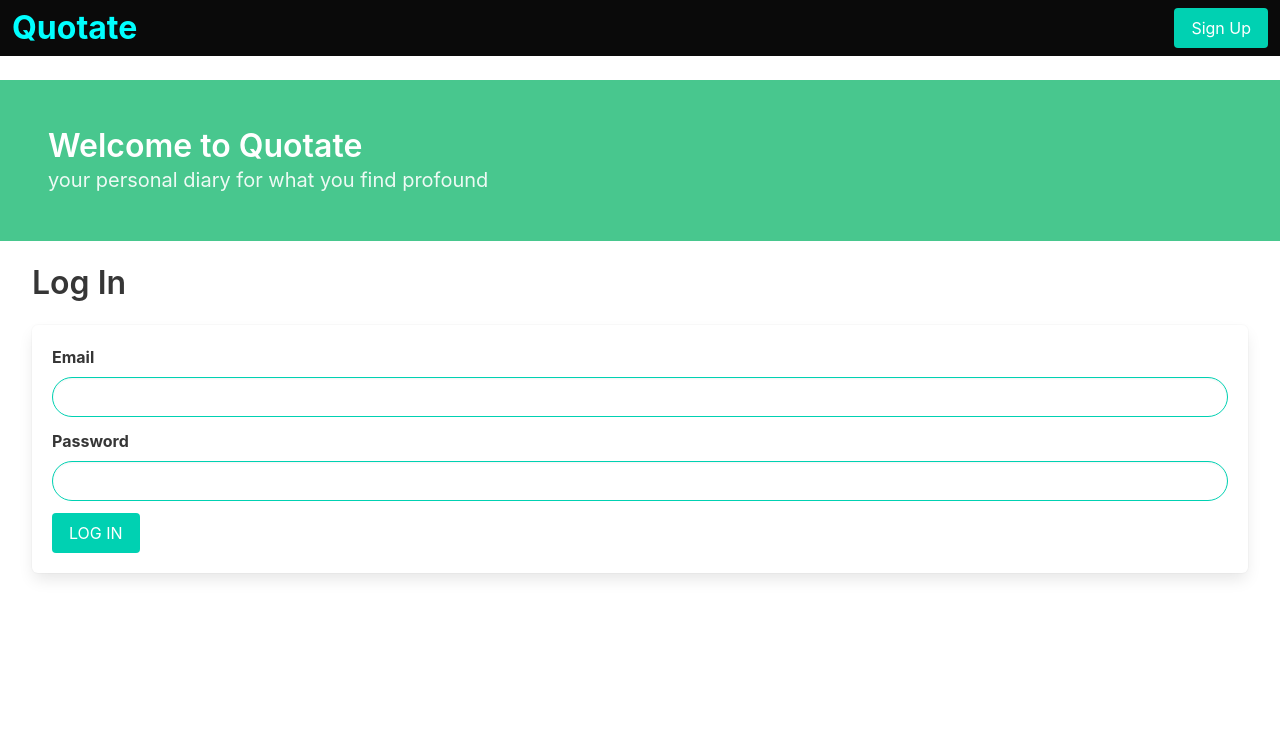
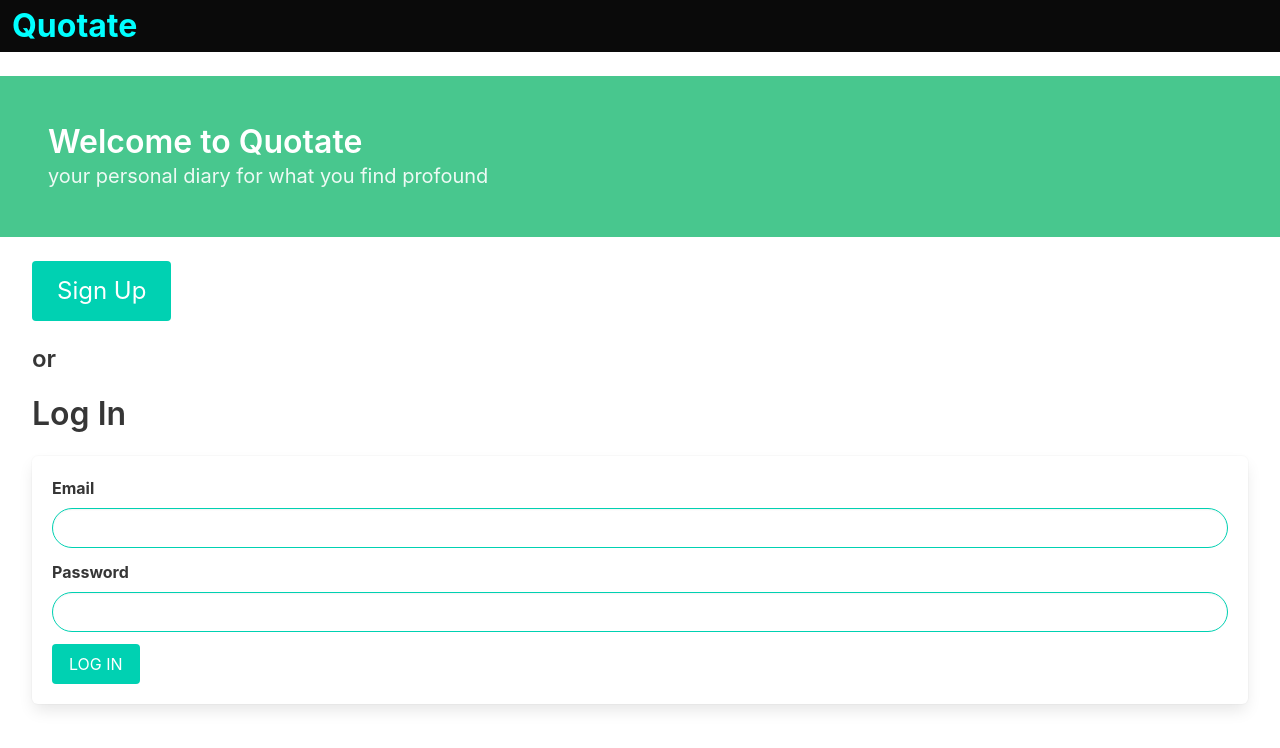
Before and after one commit to seantolbert/quotatev2, a React (Create React App) app in the folder quotatev2/: page /quotes in a window 1280 px wide. Shown: the top 748 px of the page. Built offline with nearby package versions, Linux system fonts and the light colour scheme; no server answers.

Commit message:
fixes sign in button for mobile

```diff
--- a/quotatev2/src/components/LoginForm/LoginForm.jsx
+++ b/quotatev2/src/components/LoginForm/LoginForm.jsx
@@ -2,6 +2,7 @@ import { useState } from "react";
 import * as usersService from "../../utilities/users-service";
 
 export default function LogIn({ setUser }) {
+  const [showLogin, setShowLogin] = useState(true);
   const [credentials, setCredentials] = useState({
     email: "",
     password: "",
@@ -26,6 +27,7 @@ export default function LogIn({ setUser }) {
   return (
     <div className="container is-fluid">
       <h2 className="title">Log In</h2>
+
       <div onSubmit={handleSubmit}>
         <form autoComplete="off" className="box">
           <div className="field">
@@ -54,7 +56,9 @@ export default function LogIn({ setUser }) {
               />
             </div>
           </div>
-          <button className="button is-primary" type="submit">LOG IN</button>
+          <button className="button is-primary" type="submit">
+            LOG IN
+          </button>
         </form>
         <p className="error-message">&nbsp;{error}</p>
       </div>
--- a/quotatev2/src/pages/AuthPage/AuthPage.jsx
+++ b/quotatev2/src/pages/AuthPage/AuthPage.jsx
@@ -4,7 +4,6 @@ import LoginForm from "../../components/LoginForm/LoginForm";
 
 export default function AuthPage({ setUser }) {
   const [showLogin, setShowLogin] = useState(true);
-  const [isActive, setisActive] = useState(false);
   return (
     <main>
       <div className="block">
@@ -12,19 +11,6 @@ export default function AuthPage({ setUser }) {
           <div className="navbar-item">
             <div className="title">
               <b className="quotate">Quotate</b>
-            </div>
-          </div>
-
-          <div className="navbar-menu">
-            <div className="navbar-end">
-              <div className="navbar-item">
-                <button
-                  className="button is-primary"
-                  onClick={() => setShowLogin(!showLogin)}
-                >
-                  {showLogin ? "Sign Up" : "Log In"}
-                </button>
-              </div>
             </div>
           </div>
         </nav>
@@ -39,6 +25,21 @@ export default function AuthPage({ setUser }) {
           </div>
         </section>
       </div>
+      <div className="block">
+        <div className="container is-fluid">
+          <button
+            className="button is-large is-primary"
+            onClick={() => setShowLogin(!showLogin)}
+          >
+            {showLogin ? "Sign Up" : "Log In"}
+          </button>
+        </div>
+      </div>
+      <div className="block">
+        <div className="container is-fluid">
+          <p className="title is-4">or</p>
+        </div>
+      </div>
 
       {showLogin ? (
         <LoginForm setUser={setUser} />
```
